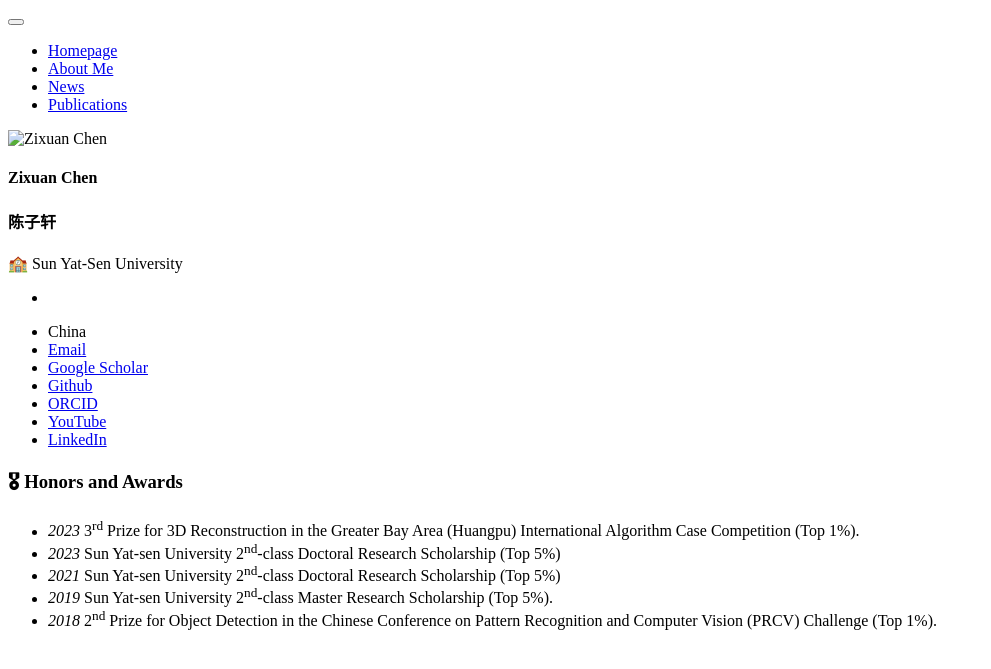
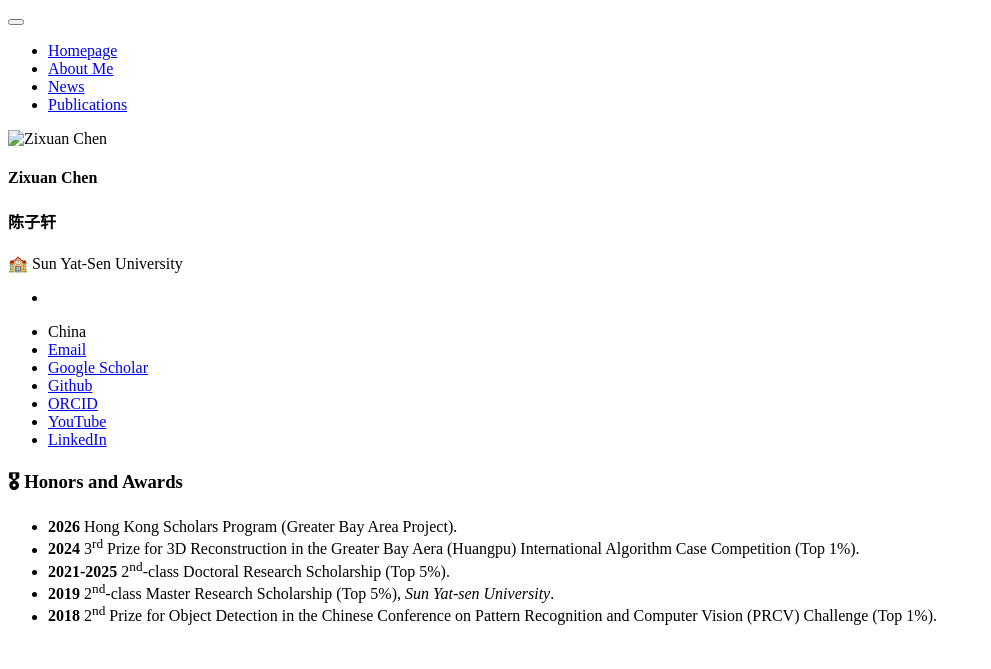
Before and after one commit to NarcissusEx/NarcissusEx.github.io, a Jekyll site: the page built from _pages/includes/honers.md, in a window 1280 px wide. Shown: the top 669 px of the page, without its empty margins (0-991 px from the left). Built offline with Jekyll 4.4.1, drawn with Linux system fonts in a browser that asks for light colours; our own code applies the rules of GitHub Pages for plain Markdown files.

```diff
--- a/_pages/includes/honers.md
+++ b/_pages/includes/honers.md
@@ -1,6 +1,6 @@
 # 🎖 Honors and Awards
-- *2023* 3<sup>rd</sup> Prize for 3D Reconstruction in the Greater Bay Area (Huangpu) International Algorithm Case Competition (Top 1%).
-- *2023* Sun Yat-sen University 2<sup>nd</sup>-class Doctoral Research Scholarship (Top 5%)
-- *2021* Sun Yat-sen University 2<sup>nd</sup>-class Doctoral Research Scholarship (Top 5%)
-- *2019* Sun Yat-sen University 2<sup>nd</sup>-class Master Research Scholarship (Top 5%).
-- *2018* 2<sup>nd</sup> Prize for Object Detection in the Chinese Conference on Pattern Recognition and Computer Vision (PRCV) Challenge (Top 1%).
+- **2026** Hong Kong Scholars Program (Greater Bay Area Project).
+- **2024** 3<sup>rd</sup> Prize for 3D Reconstruction in the Greater Bay Aera (Huangpu) International Algorithm Case Competition (Top 1%).
+- **2021-2025** 2<sup>nd</sup>-class Doctoral Research Scholarship (Top 5%).
+- **2019** 2<sup>nd</sup>-class Master Research Scholarship (Top 5%), *Sun Yat-sen University*.
+- **2018** 2<sup>nd</sup> Prize for Object Detection in the Chinese Conference on Pattern Recognition and Computer Vision (PRCV) Challenge (Top 1%).
```
Also changed, not shown: _pages/includes/intro.md (+4 -2 lines), _pages/includes/news.md (+1 -0 lines), _pages/includes/others.md (+3 -3 lines), _pages/includes/pub.md (+32 -9 lines), images/logo-hku.svg.webp (added), 1 other file.
